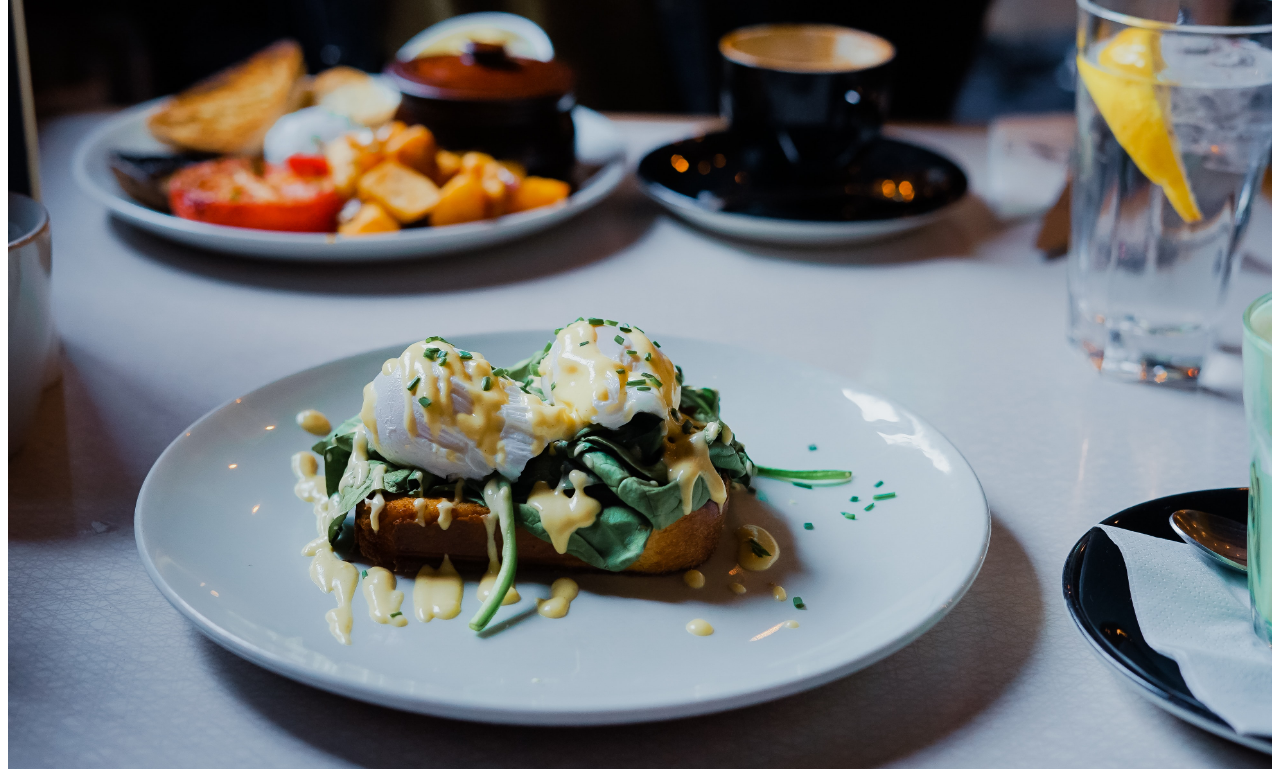
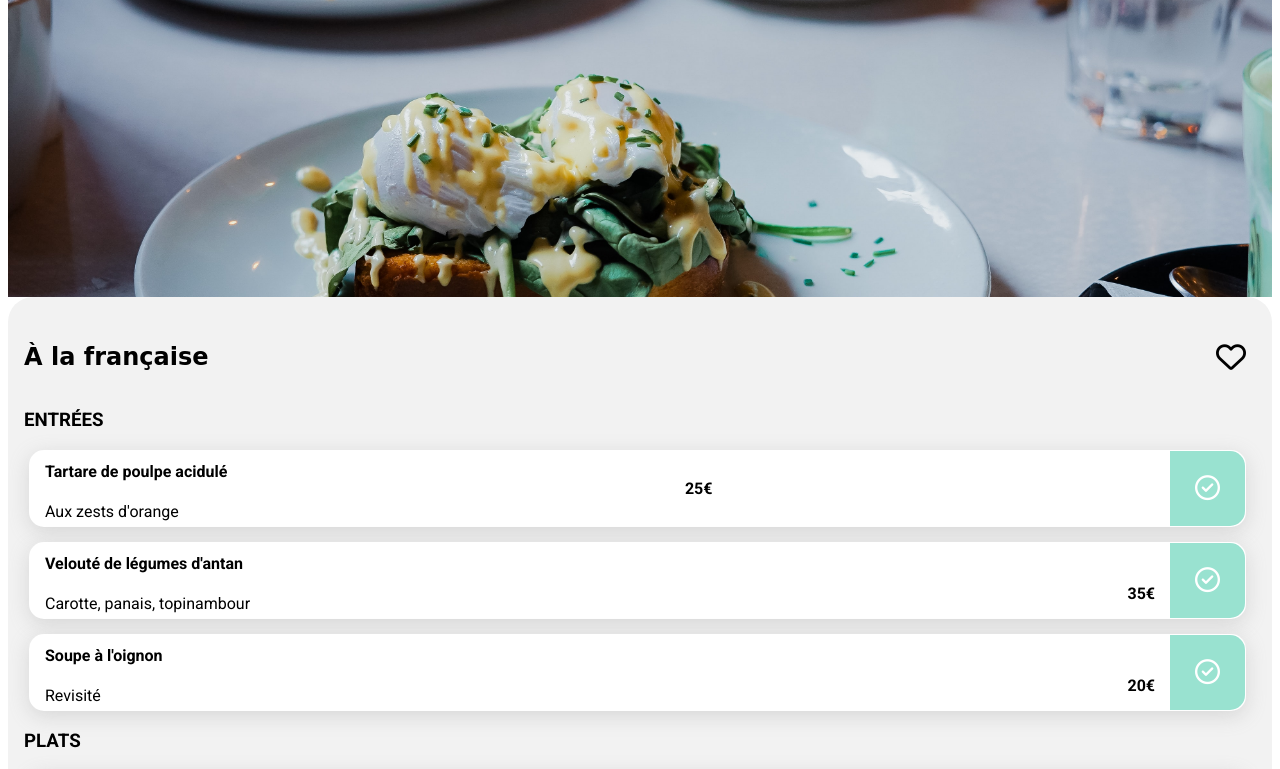
Before and after one commit to binetada/DylanGiraudineau_3_08122021, a plain HTML site: page Restaurants/AlaFrancaise/menu.html in a window 1280 px wide. Shown: the part 122-891 px from the top of the page. Drawn offline with Linux system fonts and the light colour scheme; a web font is replaced by a local one.

Commit message:
add sass pages menus restaurants

```diff
--- a/assets/css/style.scss
+++ b/assets/css/style.scss
@@ -1,7 +1,7 @@
 /*élements principaux et intégration des polices */
 
 html {
-	font-family: 'Roboto', sans-serif;
+	font-family: "Roboto", sans-serif;
 	body {
 	  color: #000;
 	  box-sizing: border-box;
@@ -13,20 +13,26 @@ html {
 	}
   }
 
-    /*@media (min-width: 992px) {
-        main {
+  @media (min-width: 992px) {
+	.main_index {
 	  display: flex;
 	}
 	#restaurants_container {
+	  padding-left: 50px;
 	  display: flex;
 	  flex-wrap: wrap;
+	  .width_desktopCard {
+		width: 165%;
+		.width_desktop {
+		  width: 100%;
 		}
-}*/
+	  }
+	}
+  }
 
-
-$primary: #9356DC;
-$secondary: #FF79DA;
-$tertiary: #99E2D0;
+  $primary: #9356dc;
+  $secondary: #ff79da;
+  $tertiary: #99e2d0;
   $linerWork: transparent;
 
   /*initialisation des boutons*/
@@ -41,12 +47,17 @@ $linerWork: transparent;
 	max-width: 300px;
 	box-shadow: #a5a5a5 0 5px 10px;
 	&:hover {
-		background: linear-gradient(356deg, #a16be0 0%, #a16be0 33%, #ff93e1 88%, #ff93e1 100%);
+	  background: linear-gradient(
+		356deg,
+		#a16be0 0%,
+		#a16be0 33%,
+		#ff93e1 88%,
+		#ff93e1 100%
+	  );
 	  box-shadow: #4b4b4b 0 5px 10px;
 	  transition: 0.5s ease-in-out;
 	}
   }
-
 
   /* modifications des propritétés par défaut */
 
@@ -59,24 +70,24 @@ li {
 	list-style-type: none;
   }
 
-
   /*header*/
 
   header {
-	border: 1px solid $linerWork;
+	font-family: "Shrikhand", cursive;
 	width: 100%;
-	#logo {
 	display: flex;
 	justify-content: center;
 	align-items: center;
-		h1 {
-			font-family: 'Shrikhand', cursive;
-			color: #000;
-			font-weight: bold;
+
+	.link_logo {
+	  width: 100%;
+	  display: flex;
+	  justify-content: center;
+	}
+	.index_back {
+	  font-size: 26px;
 	}
   }
-}
-
 
   /*formulaire de recherche*/
 
@@ -86,7 +97,7 @@ form {
 	padding: 15px 0px 15px 0px;
 	display: flex;
 	justify-content: center;
-	background-color: #EAEAEA;
+	background-color: #eaeaea;
 	box-shadow: 0 4px 4px inset #c0c0c0;
 	.icon_map {
 	  margin-right: 10px;
@@ -98,14 +109,13 @@ form {
 	}
   }
 
-
   /*slogan et bouton explorer*/
 
   .slogan {
 	border: 1px solid $linerWork;
 	width: 100%;
 	padding: 15px 0px 50px 0px;
-	background-color: #F6F6F6;
+	background-color: #f6f6f6;
 	display: flex;
 	justify-content: space-around;
 	flex-direction: column;
@@ -116,13 +126,12 @@ form {
 	}
 	p {
 	  font-size: 18px;
-		font-weight: 100
+	  font-weight: 100;
 	}
 	.btn_explore {
 	  @extend .btn;
 	}
   }
-
 
   /*fontionnement du site*/
 
@@ -208,7 +217,7 @@ form {
 		  font-size: 30px;
 		  &:hover {
 			font-weight: 900;
-                        background: -webkit-linear-gradient($secondary,$primary);
+			background: -webkit-linear-gradient($secondary, $primary);
 			-webkit-background-clip: text;
 			-webkit-text-fill-color: transparent;
 			transition: 0.6s ease-in;
@@ -229,12 +238,88 @@ form {
 	}
   }
 
+  /*pages menus restaurants*/
+  .banner {
+	height: 300px;
+	img {
+	  width: 100%;
+	  height: 100%;
+	  object-fit: cover;
+	}
+  }
+  .menu {
+	display: flex;
+	flex-direction: column;
+	justify-content: center;
+	border: 1px solid $linerWork;
+	background-color: #f2f2f2;
+	border-radius: 25px 25px 0 0;
+	padding-top: 25px;
+	padding-left: 15px;
+	padding-right: 25px;
+	padding-bottom: 50px;
+
+	.menu_title {
+	  font-family: "Shrikhand", cursive;
+	  display: flex;
+	  align-items: center;
+	  justify-content: space-between;
+	  i {
+		font-size: 30px;
+		cursor: pointer;
+		&:hover {
+		  font-weight: 900;
+		  background: -webkit-linear-gradient(#ff79da, #9356dc);
+		  -webkit-background-clip: text;
+		  -webkit-text-fill-color: transparent;
+		  animation: fondu-in 0.5s ease-in-out;
+		  animation-delay: 0.1s;
+		  transition: 0.5s ease-in-out;
+		}
+	  }
+	}
+  }
+  .container {
+	ul {
+	  li {
+		height: 75px;
+		display: flex;
+		align-items: center;
+		justify-content: space-between;
+		background-color: white;
+		border: 1px solid $linerWork;
+		box-shadow: 0px 5px 20px rgba(153, 153, 153, 0.3);
+		padding-left: 15px;
+		margin-left: -35px;
+		margin-bottom: 15px;
+		border-radius: 15px;
+
+		.li_content {
+		  width: 100%;
+		}
+		.li_price {
+		  height: 75px;
+		  padding-top: 50px;
+		  padding-right: 15px;
+		}
+		.li_check {
+		  border-radius: 0 15px 15px 0;
+		  background-color: $tertiary;
+		  padding: 25px;
+
+		  .fa-check-circle {
+			font-size: 25px;
+			color: white;
+		  }
+		}
+	  }
+	}
+  }
   .btn_order {
 	@extend .btn;
   }
   /*footer*/
   footer {
-
 	background-color: #2e2e2e;
 	z-index: 2;
 	a {
```
Also changed, not shown: assets/css/style.css, 1 other file. Lines whose indentation alone changed are shown as unchanged.
